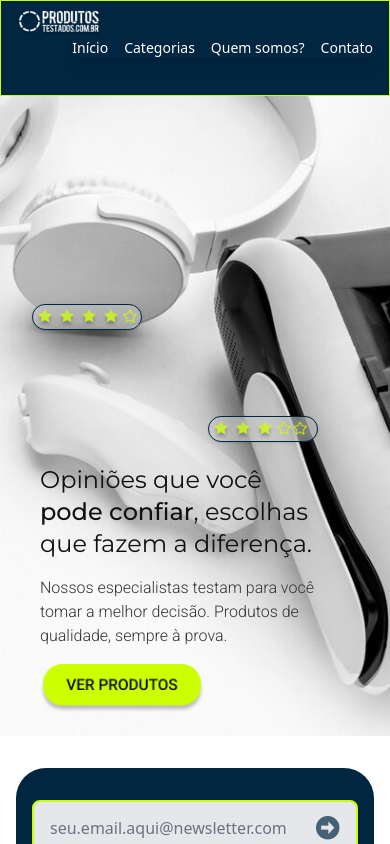
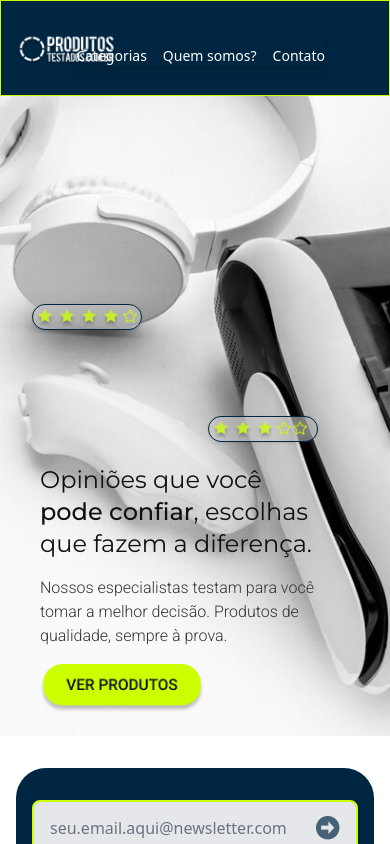
Before and after one commit to joaopouey/produtos-testados, a React (Create React App) app: page / in a window 390 px wide. Shown: the top 844 px of the page. Built offline with nearby package versions, Linux system fonts and the light colour scheme.

Commit message:
correções na nav bar e outros detalhes de responsividade

```diff
--- a/src/components/Carousel.js
+++ b/src/components/Carousel.js
@@ -48,8 +48,8 @@ const ImageCarousel = () => {
       />
 
       {/* Texto do slide */}
-      <div className="absolute text-white p-4 top-1/2 -translate-y-1/2 ml-16">
-        <h1 className="text-[#f2f2f2] text-sm sm:text-2xl font-medium font-['Montserrat'] tracking-tight pl-2">
+      <div className="absolute text-black p-4 top-1/2 -translate-y-1/2 ml-16">
+        <h1 className="text-black sm:text-2xl font-semibold font-['Montserrat'] tracking-tight pl-2">
           {slides[currentIndex].text}
         </h1>
       </div>
--- a/src/components/Hero.js
+++ b/src/components/Hero.js
@@ -33,7 +33,7 @@ const Hero = () => {
     >
       <div className="pt-32 xl:pl-36">
         {/* Título */}
-        <h1 className="text-[#111111] font-normal font-['Montserrat'] text-2xl pt-60 sm:pt-60 ml-10 w-72 sm:text-4xl sm:w-[600px] sm:ml-20">
+        <h1 className="text-[#111111] font-normal font-['Montserrat'] text-2xl pt-60 sm:pt-60 ml-10 w-72 sm:text-4xl sm:w-[550px] sm:ml-20">
           Opiniões que você <span className="font-medium">pode confiar</span>,
           escolhas que fazem a diferença.
         </h1>
--- a/src/components/Navbar.js
+++ b/src/components/Navbar.js
@@ -3,20 +3,17 @@ import { Link } from 'react-router-dom';
 
 const Navbar = () => {
   return (
-    <nav className="relative flex items-center justify-between w-full top-0 h-24 sm:h-28 sm:px-16 2xl:px-72 bg-[#002642] border border-[#ccff00] text-white">
+    <nav className="relative flex items-center justify-between w-full top-0 h-24 sm:h-28 sm:px-16 bg-[#002642] border border-[#ccff00] text-white">
       {/* Logo */}
-      <img
-        className="absolute flex justify-self-center top-0 w-24 sm:w-36 pt-1.5 pl-1.5 ml-2"
-        src="/logo_navbar.png"
-        alt="Logo Produtos Testados"
-      />
-
+      <Link
+        to="/"
+        className="absolute flex justify-self-center w-28 sm:w-36 pt-1.5 pl-1.5 ml-2"
+      >
+        <img src="/logo_navbar.png" alt="Logo Produtos Testados" />
+      </Link>
       {/* Menu Principal e Dropdown */}
-      <div className="absolute flex flex-row mt-0space-y-4 sm:space-y-0 gap-4 text-sm right-4 items-center bg-transparent text-white shadow-lg p-0">
-        <Link to="/" className="hover:text-gray-300">
-          Início
-        </Link>
-        <Link to="/categorias" className="hover:text-gray-300">
+      <div className="absolute flex flex-row mt-0 space-y-4 sm:space-y-0 gap-4 text-sm right-16 items-center bg-transparent text-white shadow-lg p-0">
+        <Link to="/categorias" className="mt-4 sm:mt-0 hover:text-gray-300">
           Categorias
         </Link>
         <Link to="/sobre" className="hover:text-gray-300">
```
